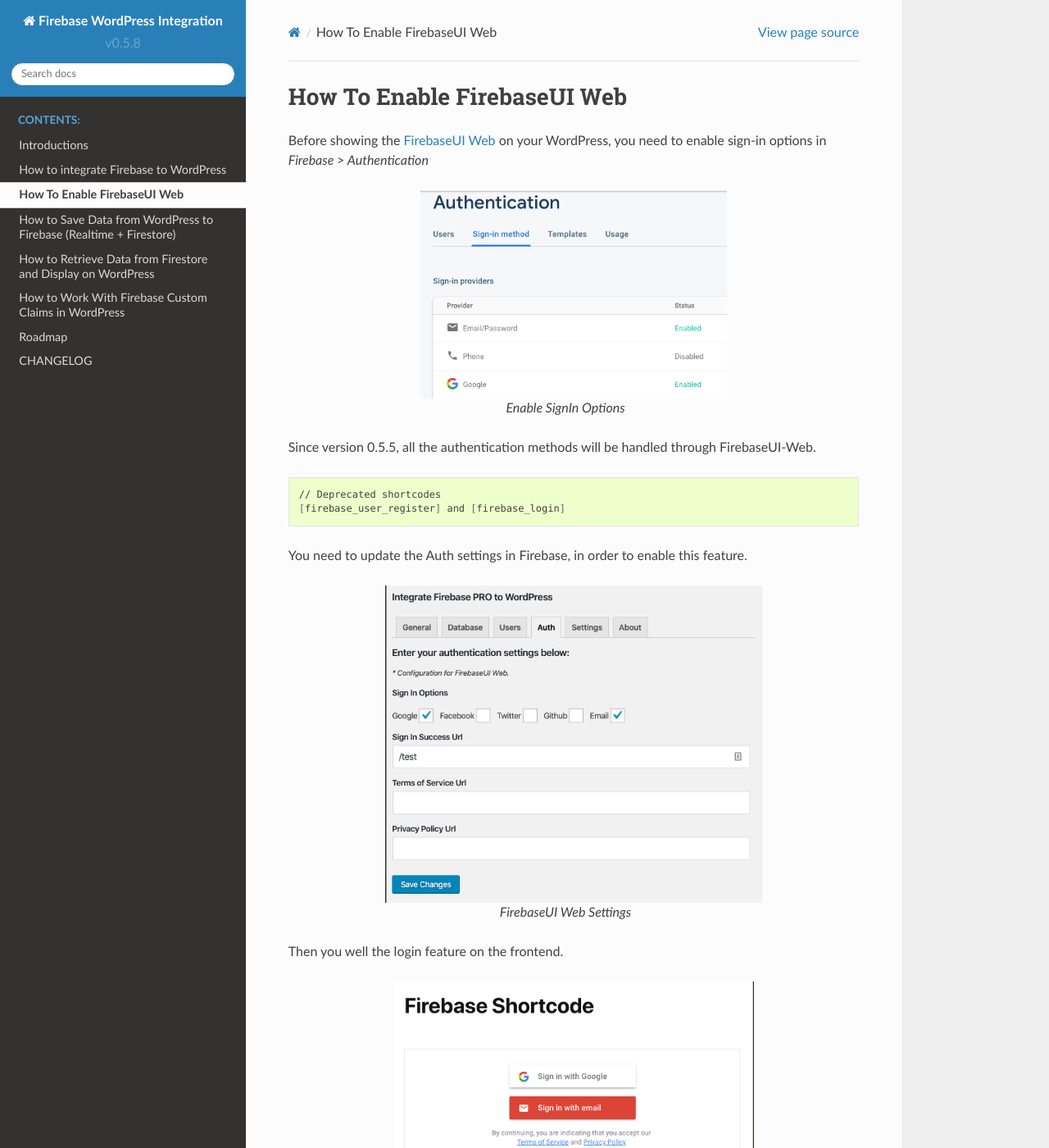
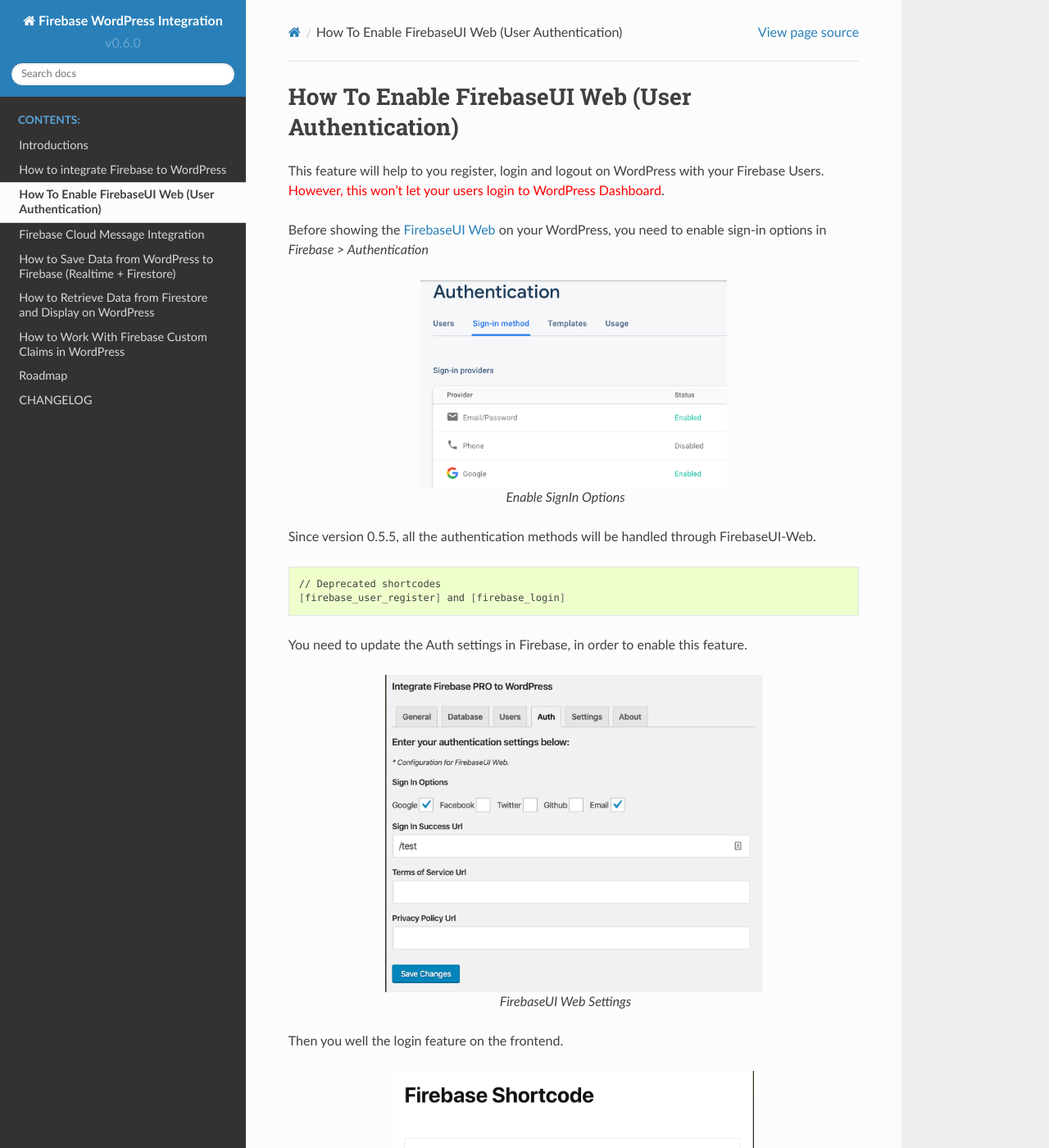
Before and after one commit to dalenguyen/firebase-wordpress-docs, a Sphinx documentation site: the page built from docs/work-with-firebaseui-web.rst, in a window 1280 px wide and 1400 px high. Shown: the whole window at 82% size. Built offline with Sphinx 7.4.7 and the Read the Docs theme 2.0.0, drawn with Linux system fonts in a browser that asks for light colours.

Commit message:
Added guide for cloud message (v0.6.0)

```diff
--- a/docs/change-log.rst
+++ b/docs/change-log.rst
@@ -2,6 +2,12 @@
 =============
 
 All notable changes to this project will be documented in this file.
+
+## [ 0.6.0 ] - 01-03-2020
+----------------------------------
+
+- Update firebase scripts from 7.8.2 to 7.9.3
+- Added send cloud message to a topic feature
 
 ## [ 0.5.8 ] - 20-02-2020
 ----------------------------------
--- a/docs/conf.py
+++ b/docs/conf.py
@@ -22,7 +22,7 @@
 author = 'Dale Nguyen'
 
 # The short X.Y version
-version = 'v0.5.8'
+version = 'v0.6.0'
 
 # -- General configuration ---------------------------------------------------
 
--- a/docs/firebase-wordpress-integration.rst
+++ b/docs/firebase-wordpress-integration.rst
@@ -72,7 +72,7 @@
 
     firebase login
 
-Since version 0.5.8, before deploying any functions, you should create two tokens for security purpose. One for Wordpress dashboard usage, the other is for Wordress frontend.
+Since version 0.6.0, before deploying any functions, you should create two tokens for security purpose. One for Wordpress dashboard usage, the other is for Wordress frontend.
 
 .. code-block:: bash
 
--- a/docs/index.rst
+++ b/docs/index.rst
@@ -1,4 +1,4 @@
-Complete Guide to Firebase WordPress Integration (v0.5.8)
+Complete Guide to Firebase WordPress Integration (v0.6.0)
 ==========================================================
 
 This is a guilde to `Integrate Firebase PRO <https://firebase.dalenguyen.me/>`_, a plugin that helps to integrate Firebase to WordPress.
@@ -12,6 +12,7 @@
    introduction
    firebase-wordpress-integration
    work-with-firebaseui-web
+   firebase-cloud-message
    save-data-realtime-firestore
    retreive-data-from-firestore
    work-with-firebase-custom-claims
--- a/docs/roadmap.rst
+++ b/docs/roadmap.rst
@@ -3,7 +3,9 @@
 
 Here is the of the feature that I will add for the next release.
 
+- Improve Firebase Cloud Message (FCM) integration
 - Integrate Storage management on Dashboard
+- Realtime & Firestore CRUD on Dashboard
 - Signin to WordPress with Firebase Credentials
 
 If you have a feature request, please create a `ticket <https://github.com/dalenguyen/firebase-wordpress-plugin/issues>`_.
--- a/docs/work-with-firebaseui-web.rst
+++ b/docs/work-with-firebaseui-web.rst
@@ -1,5 +1,13 @@
-How To Enable FirebaseUI Web
+.. raw:: html
+
+    <style> .red {color:red} </style>
+
+How To Enable FirebaseUI Web (User Authentication)
 =============
+
+.. role:: red
+
+This feature will help to you register, login and logout on WordPress with your Firebase Users. :red:`However, this won't let your users login to WordPress Dashboard`.
 
 Before showing the `FirebaseUI Web <https://github.com/firebase/firebaseui-web>`_ on your WordPress, you need to enable sign-in options in *Firebase > Authentication*
 
```
Also changed, not shown: docs/firebase-cloud-message.rst (added, +58 -0 lines), docs/images/message/background-notification.png (added), docs/images/message/sample-message.png (added), docs/images/message/successfully-send-a-message.png (added).
